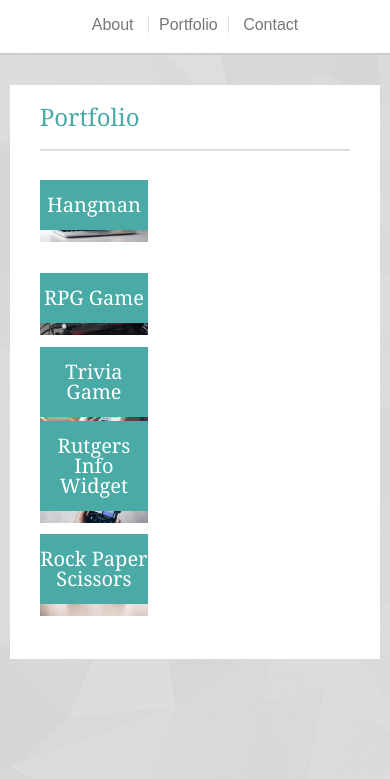
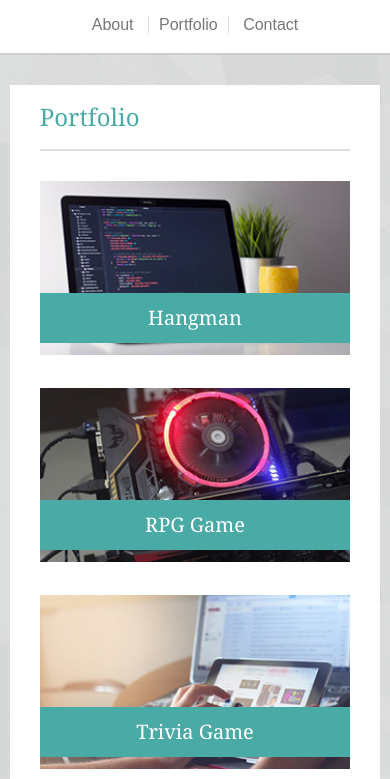
Before and after one commit to ksemal/Responsive-Portfolio, a plain HTML site: page portfolio.html in a window 390 px wide. Shown: the part 65-844 px from the top of the page. Drawn offline with Linux system fonts and the light colour scheme.

Commit message:
update portfolio.html

```diff
--- a/assets/css/portfolio.css
+++ b/assets/css/portfolio.css
@@ -14,9 +14,11 @@
     width: 45%;
     position: relative;
     float:left;
-    margin-left: 30px;
+    margin-right: 15px;
+    margin-left: 15px;
     margin-bottom: 30px;
     clear: right;
+    justify-content: center;
 }
 .gallery:hover {
     opacity: 0.4;
@@ -25,6 +27,36 @@ img {
     width: 100%;
 }
 .grid {
-    width: 65%;
+    width: 70%;
     float: left;
+    padding-left: 30px;
+    padding-right: 30px;
+    height: auto;
 }
+@media screen and (max-width: 980px) {
+    .gallery {
+        width: 30%;
+    }
+    .grid {
+        width: 100%;
+        align-self: center;
+    }
+}
+@media screen and (max-width: 768px) {
+    .grid {
+        width: 100%;
+    }
+    .gallery {
+        min-width: 44%;
+    }
+}
+@media screen and (max-width: 640px) {
+    .gallery {
+        width: 100%;
+        margin-left: 0;
+        margin-right: 0;
+    }
+    .grid {
+        width: 100%;
+    }
+}
--- a/assets/css/style.css
+++ /dev/null
@@ -1,159 +0,0 @@
-
-* {
-    box-sizing: border-box;
-}
-.container {
-    width: 960px;
-    background-color: #ffffff;
-    border-color: #dddddd;
-    border-width: 2px;
-    margin: 0 auto;
-    height: auto;
-    padding-bottom: 10px;
-}
-.wrapper {
-    position: relative;
-    height: auto;
-    min-height: 100%;
-}
-#pic {
-    width: 25%;
-    float: left;
-    padding: 0px 20px;
-}
-h1 {
-    background-color: #4aaaa5;
-    color:#ffffff;
-    margin: 0px;
-    font-family: 'Georgia', Times, Times New Roman, serif;
-    padding: 20px;
-    font-size: 22px;
-    float: left;
-}
-header {
-    background-color: #ffffff;
-    border-color: #cccccc;
-    border-style: solid;
-    border-width: 0 0 2px 0;
-}
-body {
-    background-image: url('../images/shattered.png');
-    font-family: 'Arial', 'Helvetica Neue', Helvetica, sans-serif;
-    color: #777777;
-    margin: 0;
-    height: 100%;
-}
-html {
-    height: 100%;
-}
-h2 {
-    color: #4aaaa5;
-    margin: 30px;
-    padding: 20px 0;
-    font-family: 'Georgia', Times, Times New Roman, serif;
-    border-style: solid;
-    border-width: 0 0 2px 0;
-    border-color: #dddddd;
-    font-size: 24px;
-}
-p {
-    text-align: left;
-    padding: 0px 20px 20px 20px;
-    line-height: 1.8;
-    margin: 0;
-}
-nav {
-   position: absolute;
-   right: 0px;
-   transform: translateY(100%);
-   top: 50%;
-}
-.header {
-    width: 960px;
-    background-color: #ffffff;
-    margin: 0 auto;
-    position: relative;
-}
-.clearfix::after {
-    content: "";
-    clear: both;
-    display: block;
-}
-a {
-    font-family: 'Arial', 'Helvetica Neue', Helvetica, sans-serif;
-    color: #777777;
-    text-decoration-line: none;
-    padding: 0 10px;
-}
-a:hover {
-    color: #4aaaa5;
-}
-#center {
-    border-style: solid;
-    border-width: 0 1px 0 1px;
-    border-color: #dddddd;
-}
-footer {
-    color: #dddddd;
-    border-style: solid;
-    border-width: 8px 0 0 0;
-    border-color: #4aaaa5;
-    background-color: #666666;
-    text-align: center;
-    padding: 30px 0 10px 0;
-    font-size: 12px;
-    position: absolute;
-    bottom: -140px;
-    width: 100%;
-}
-.label {
-    background-color: #4aaaa5;
-    font-family: 'Georgia', Times, Times New Roman, serif;
-    color:#ffffff;
-    position: absolute;
-    width: 100%;
-    z-index: 1;
-    bottom: 15px;
-    text-align: center;
-    font-size: 20px;
-    padding: 15px 0;
-}
-.gallery {
-    width: 45%;
-    position: relative;
-    float:left;
-    margin-left: 30px;
-    margin-bottom: 30px;
-    clear: right;
-}
-.gallery:hover {
-    opacity: 0.4;
-}
-img {
-    width: 100%;
-}
-input, textarea {
-    width: 100%;
-    padding: 8px 8px;
-    margin: 10px 0 15px 0;
-}
-textarea {
-    height: 200px;
-}
-form {
-    padding: 0 30px 30px 30px;
-}
-button {
-    background-color: #4aaaa5;
-    color: #ffffff;
-    font-size: 15px;
-    padding: 10px 20px;
-}
-button:hover {
-    background-color: #1C403E;
-    color: #777777;
-}
-.grid {
-    width: 65%;
-    float: left;
-}
```
Also changed, not shown: assets/css/index.css (+15 -0 lines), 1 other file.
